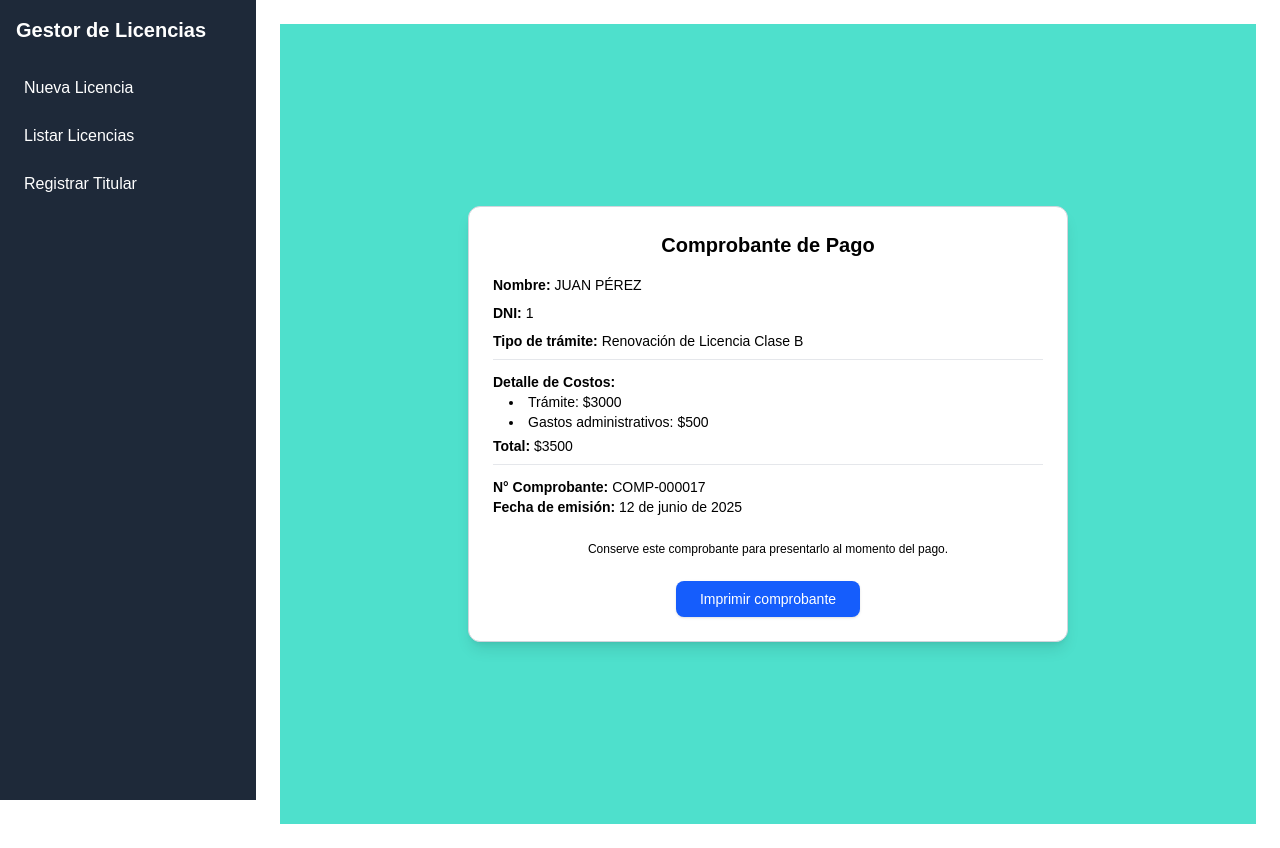
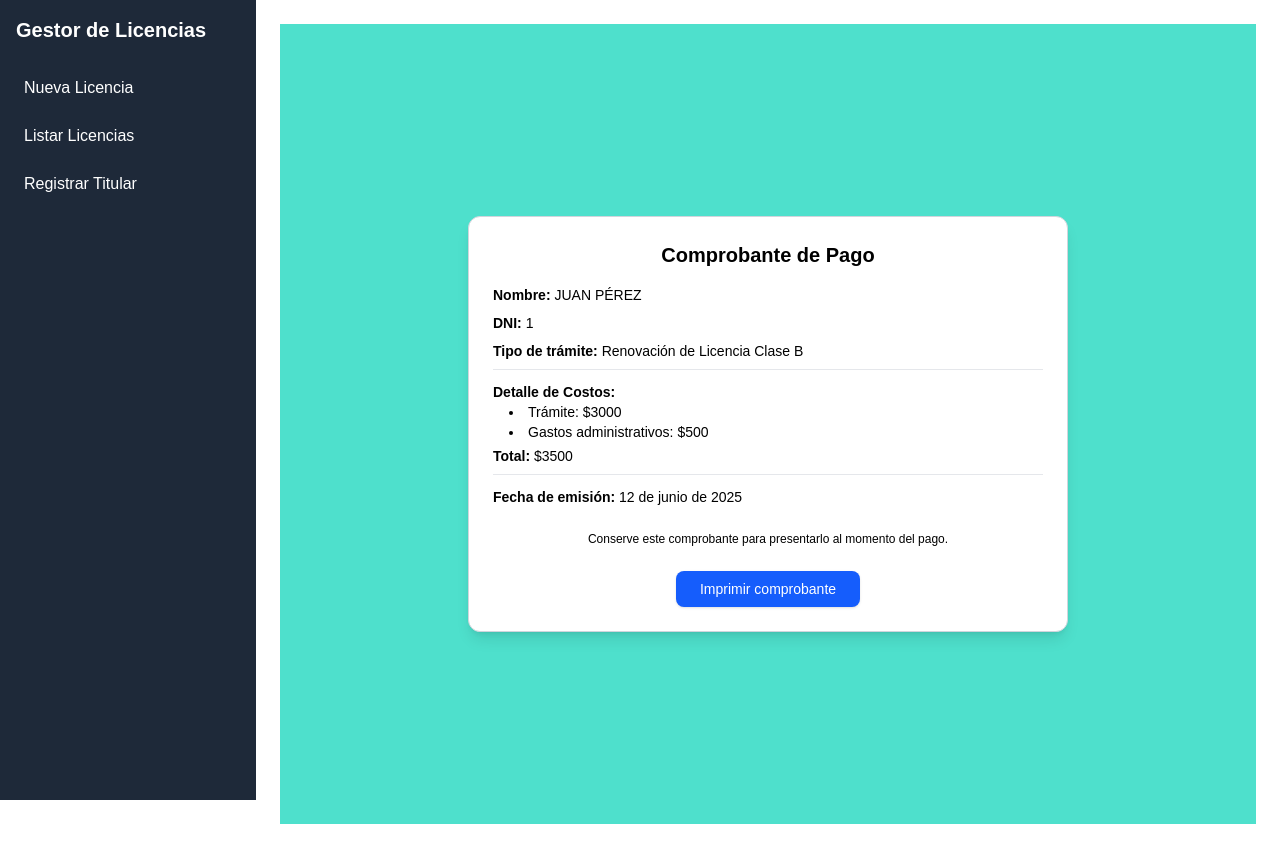
Before and after one commit to MarcosDebona25/TP-Metodologias, a Next.js app in the folder Frontend/frontend/: page /license/payment/receipt/1 in a window 1280 px wide. Built offline with nearby package versions, Linux system fonts and the light colour scheme.

Commit message:
despues  de las consultas

```diff
--- a/Frontend/frontend/src/app/license/payment/receipt/[id]/page.tsx
+++ b/Frontend/frontend/src/app/license/payment/receipt/[id]/page.tsx
@@ -14,7 +14,6 @@ export default function PaymentReceiptPage({ params }: Props) {
         costoTramite: 3000,
         gastosAdm: 500,
         total: 3500,
-        nroComprobante: "COMP-000017",
         fechaEmision: new Date().toISOString(),
     }
 
@@ -38,7 +37,6 @@ export default function PaymentReceiptPage({ params }: Props) {
                     </div>
 
                     <div className="border-t border-gray-200 pt-3 mt-2 text-sm">
-                        <p><b>N° Comprobante:</b> {data.nroComprobante}</p>
                         <p><b>Fecha de emisión:</b> {formatear(data.fechaEmision)}</p>
                     </div>
                 </div>
@@ -51,7 +49,7 @@ export default function PaymentReceiptPage({ params }: Props) {
                 <div className="mt-6 flex justify-center print:hidden">
                     <button
                         onClick={() => window.print()}
-                        className="px-6 py-2 bg-blue-600 text-white rounded-lg shadow hover:bg-green-700"
+                        className="px-6 py-2 bg-blue-600 text-white rounded-lg shadow hover:bg-blue-700"
                     >
                         Imprimir comprobante
                     </button>
--- a/Frontend/frontend/src/app/license/print/[id]/page.tsx
+++ b/Frontend/frontend/src/app/license/print/[id]/page.tsx
@@ -55,6 +55,9 @@ export default async function PrintLicensePage({ params }: Props) {
                         <p><b>Vencimiento:</b> {formatear(license.fechaVencimiento)}</p>
 
                         <p><b>Firma:</b> ________________________</p>
+                        <p><b>Grupo y Factor:</b> {license.grupoFactor}</p>
+
+                        <p className="col-span-2"><b>Observaciones:</b> {license.observaciones}</p>
                     </div>
                 </div>
 
@@ -124,5 +127,7 @@ async function getMockLicenseById(id: string) {
         fechaVencimiento: "2028-06-24",
         clase: "A3 B1",
         fotoUrl: "/foto-documento.jpg",
+        grupoFactor: "A+",
+        observaciones: "Utiliza lentes, texto muy muy largoooooooooooo",
     }
 }
```
Also changed, not shown: 1 other file (tests, documents, lock files or other folders).
